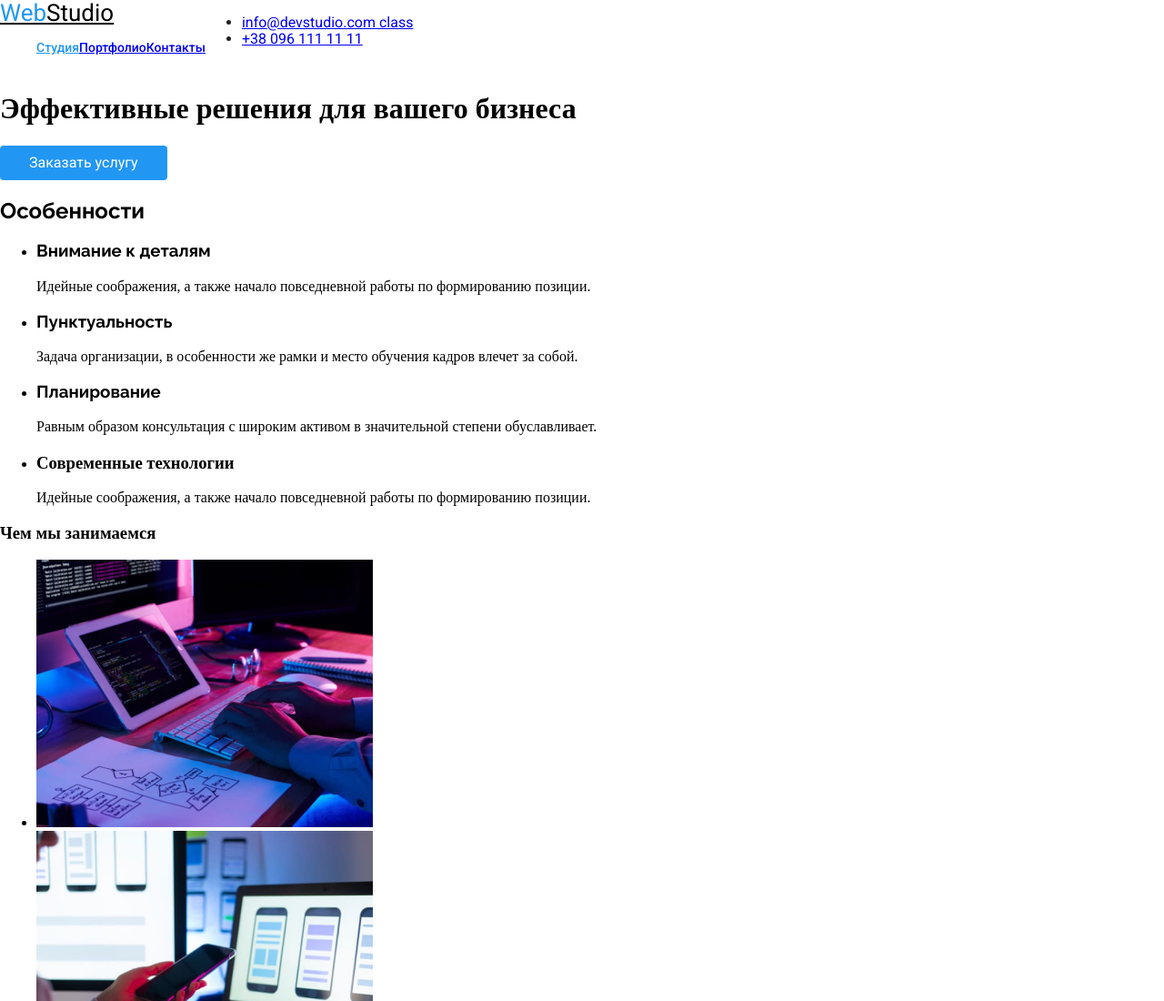
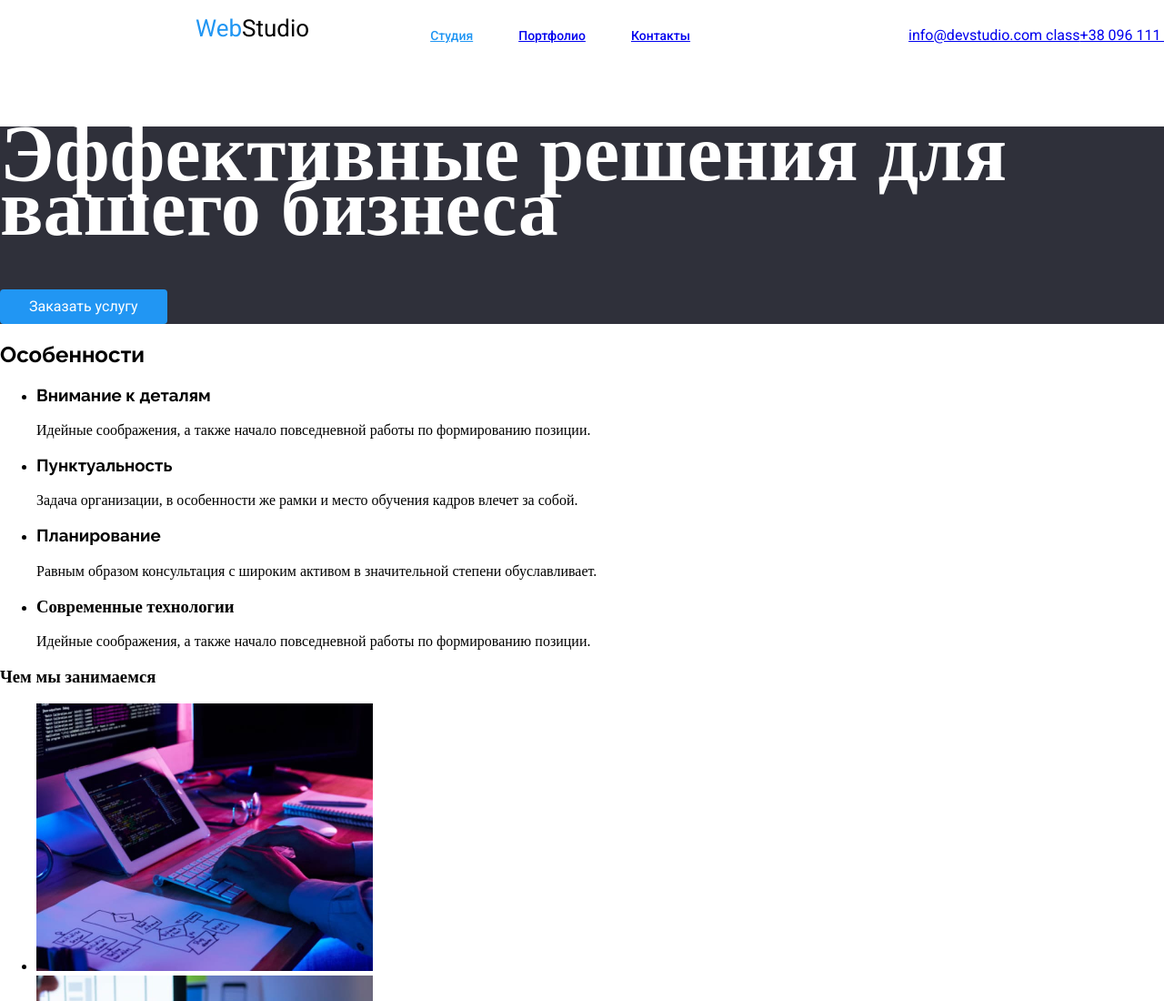
Before and after one commit to Anuta12/goit-markup-hw-02, a plain HTML site: page index.html in a window 1280 px wide. Shown: the top 1100 px of the page at 91% size. Drawn offline with Linux system fonts and the light colour scheme.

Commit message:
summary (required)

```diff
--- a/css/styles.css
+++ b/css/styles.css
@@ -5,21 +5,40 @@
   --accent-color: #2196f3;
   --secondary-color: #2f303a;
   --background-color: #f5f4fa;
+  --pharagraphe-color: #757575;
   --text-size: 14px;
   --logo-size: 26px;
+}
+
+* {
+  box-sizing: border-box;
+}
+
+.list {
+  list-style: none;
+  display: flex;
+  margin-right: 0px;
+  color: var(--pharagraphe-color);
 }
 
 .header {
   width: 1600px;
   height: 80px;
   margin: 0 auto;
-  padding: 0 auto;
+  padding: 24px 215px 25px;
   font-family: var(--main-font);
   font-style: normal;
   background-color: #ffffff;
-  display: flex;
   border: none;
   color: var(--primary-color);
+  display: flex;
+  align-items: center;
+}
+
+.navigation {
+  display: flex;
+  text-decoration: none;
+  margin-right: 200px;
 }
 
 .logo {
@@ -27,6 +46,9 @@
   font-weight: 700px;
   color: #000000;
   font-size: var(--logo-size);
+  text-decoration: none;
+  font-family: var(--secondary-color);
+  padding: 0;
 }
 
 .logo-web {
@@ -38,15 +60,35 @@
   color: var(--primary-color);
   text-decoration: none;
   font-weight: 500;
-  font-size: 14px;
+  font-size: var(--text-size);
+  font-family: var(--main-font);
+}
+
+.navigation-item {
+  margin-right: 50px;
+  color: var(--primary-color);
 }
 
 .navigation-item-studia {
   color: var(--accent-color);
 }
 
+.navigation-item:last-child {
+  margin-right: 0;
+}
+
 .body {
   font-family: var(--main-font);
+  background-color: var(--background-color);
+}
+
+.hero {
+  font-family: var(--text-size);
+  font-size: 44px;
+  background-color: var(--secondary-color);
+  font-weight: 900;
+  color: #ffffff;
+  line-height: 60px;
 }
 
 .hero-btn {
@@ -57,8 +99,8 @@
   padding: 10px 32px;
   font-family: "Roboto";
   font-size: 16px;
-
   cursor: pointer;
+  display: flex;
 }
 
 .hero-btn:hover {
@@ -73,6 +115,7 @@
 .hero-title:hover {
   color: #ffffff;
   font-size: 44px;
+  display: flex;
 }
 
 .link {
@@ -93,10 +136,7 @@
 }
 
 /* Main */
-
 .feature {
-  font-family: var(--text-size);
-  weight: 400px;
 }
 
 .feature-title {
--- a/index.html
+++ b/index.html
@@ -30,7 +30,7 @@
           <li class="navigation-item"><a href="#">Контакты</a></li>
         </ul>
       </nav>
-      <ul>
+      <ul class="list">
         <li>
           <a href="mailto:info@devstudio.com">info@devstudio.com class</a>
         </li>
```
